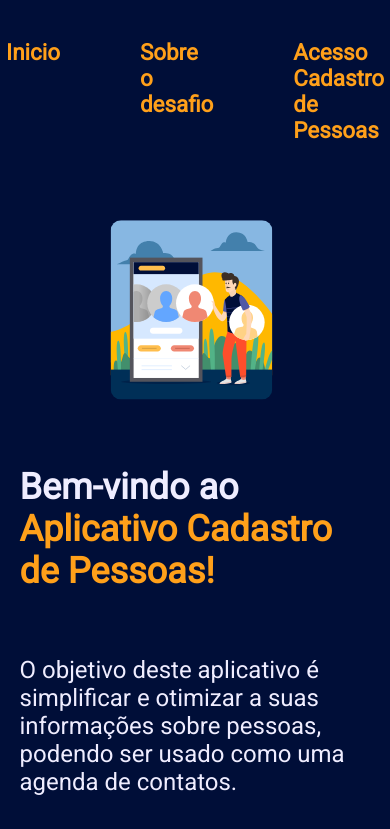
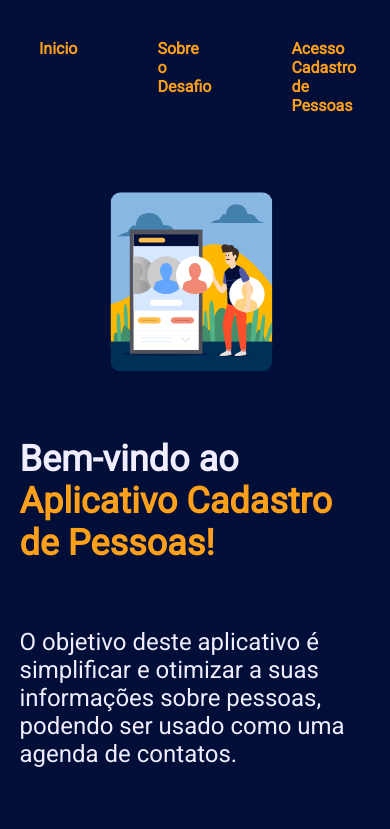
Before and after one commit to albertbrum/treinamento-desafio-01, a plain HTML site: page index.html in a window 390 px wide. Shown: the top 829 px of the page. Drawn offline with Linux system fonts and the light colour scheme.

Commit message:
Correção no botão de navegação. Correção no tratamento do campo data. Correção para caixa alta do link no menu do header. Melhorias na visualização do header da index e about.html

```diff
--- a/css/style.css
+++ b/css/style.css
@@ -11,7 +11,7 @@
     --secondary-color: #EFEDFF;
     --tertiary-color: #ffa01a;
     --shadow-color: #CCC;
-    --hover-color: #8398bd;
+    --hover-color: #2c51e5;
     --text-color: #FFF;
     /* Fonts */
     --primary-font: 'Roboto', sans-serif;
@@ -46,7 +46,11 @@ footer {
 }
 
 .header{
+    display: flex;
     padding: 2% 0% 0% 15%;
+    justify-content: left;
+    padding: 5% 15%;
+    font-size: 0.6em;
 }
 
 .header__menu{
@@ -56,7 +60,7 @@ footer {
 
 .header__menu__link{
     font-family: var(--primary-font);
-    font-size: 1.4rem;
+    font-size: 1.2rem;
     font-weight: 600;
     color: var(--tertiary-color);
     text-decoration: none;
@@ -145,18 +149,18 @@ footer {
 
 }
 
-.header{
-    padding: 5%;
-    font-size: 1em;
-}
+
 
 @media (max-width: 1200px) {
     .header{
          padding: 10%;
-         font-size: 8px;
+         font-size: 0.125rem;
     }
     .header__menu{
         justify-content: center;
+    }
+    .header__menu__link {
+        font-size: 1rem;
     }
     .presentation{
         flex-direction: column-reverse;
--- a/index.html
+++ b/index.html
@@ -11,7 +11,7 @@
     <header class="header">
         <nav class="header__menu">
             <a class="header__menu__link" name="headerMenuLink" href="index.html">Inicio</a>
-            <a class="header__menu__link" href="about.html">Sobre o desafio</a>
+            <a class="header__menu__link" href="about.html">Sobre o Desafio</a>
             <a class="header__menu__link" href="app-register-people.html">Acesso Cadastro de Pessoas</a>
         </nav>
     </header>
@@ -24,7 +24,7 @@
                 a suas informações sobre pessoas, podendo ser usado como uma agenda de contatos.</p>
             <div class="presentation__links">
                 <h2 class="presentation__links__subtitle">Acesse Agora:</h2>
-                <a class="presentation__links__navigation" href="https://app-register-people.html">
+                <a class="presentation__links__navigation" href="app-register-people.html">
                     Entrar
                 </a>
             </div>
```
Also changed, not shown: app-register-people.html (+1 -1 lines).
